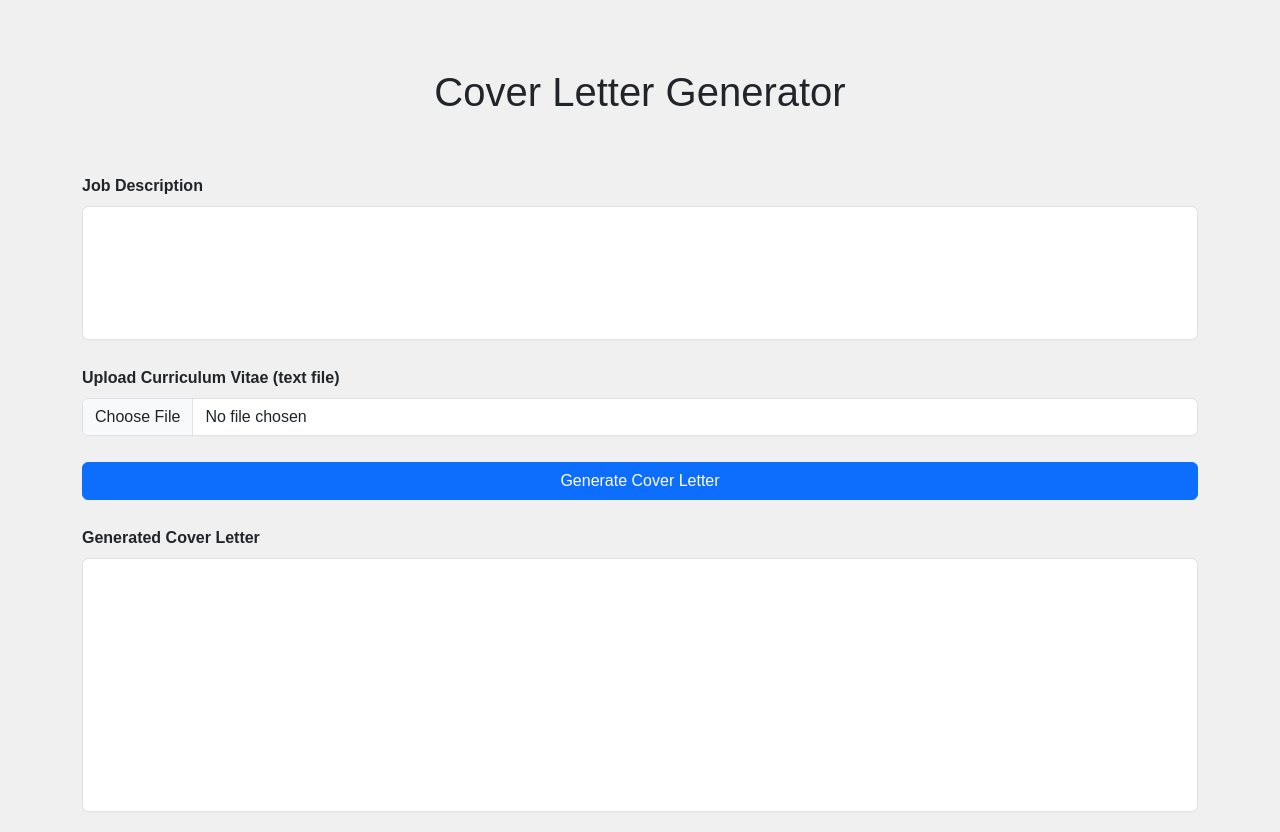
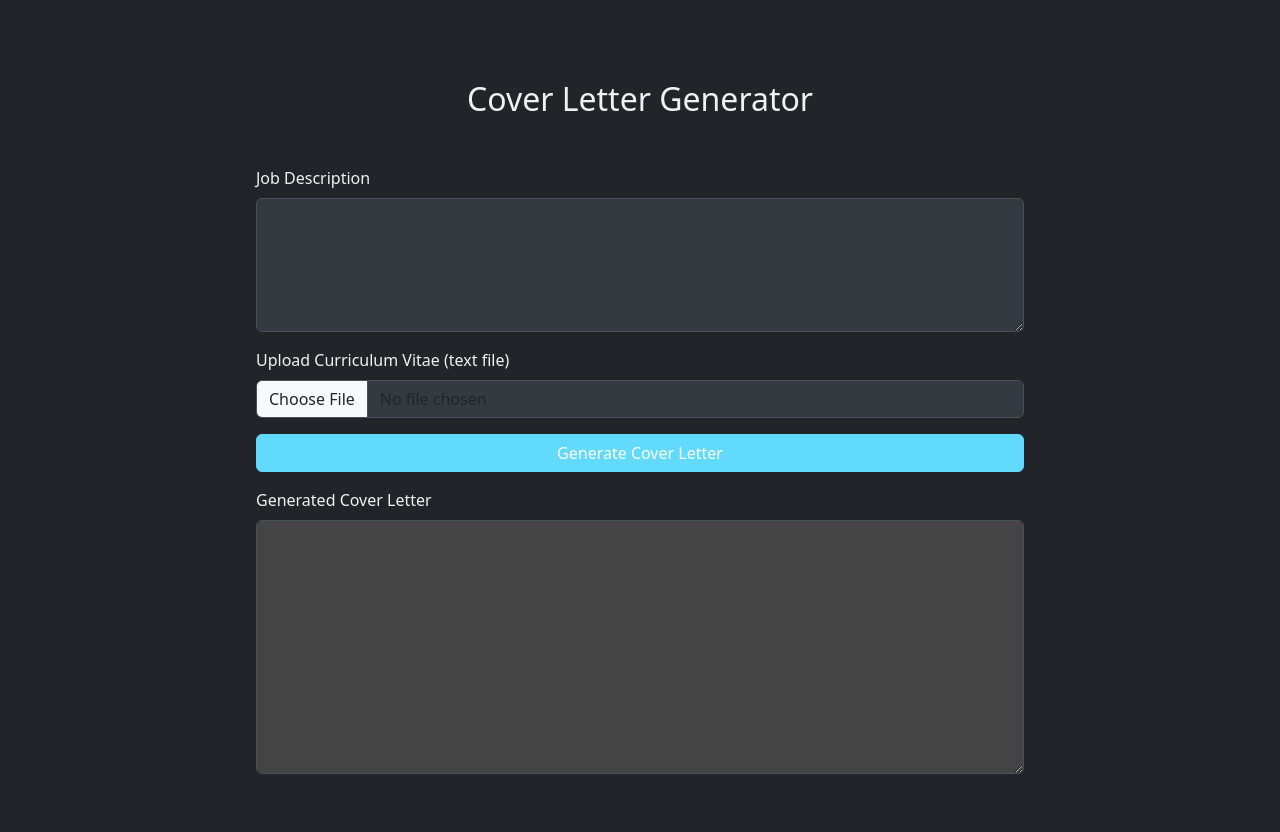
Before and after one commit to KamalDhass/Cover_Letter_GenV1, a plain HTML site: page index.html in a window 1280 px wide. After the commit the page ends 800 px from the top, so only its background shows below. Drawn offline with nearby package versions, Linux system fonts and the light colour scheme.

Commit message:
Update styles.css

```diff
--- a/styles.css
+++ b/styles.css
@@ -1,27 +1,47 @@
+/* Set dark theme colors */
 body {
-    font-family: Arial, sans-serif;
-    background-color: #f0f0f0;
-    padding: 20px;
+    background-color: #212529;
+    color: #f1f1f1;
 }
 
 .container {
-    display: flex;
-    flex-direction: column;
+    max-width: 800px;
+    margin: 0 auto;
+    padding: 16px;
 }
 
-label {
-    font-weight: bold;
-    margin-top: 10px;
+h1 {
+    font-size: 2rem;
+    margin-bottom: 16px;
+    text-align: center;
+    padding-top: 16px;
 }
 
-textarea {
-    resize: none;
+.form-control {
+    background-color: #343a40;
+    border-color: #495057;
 }
 
-button {
-    margin-top: 10px;
+.form-control:focus {
+    border-color: #495057;
+    box-shadow: 0 0 0 0.2rem rgba(97, 218, 251, 0.25);
 }
 
-.output {
-    margin-top: 30px;
+textarea[readonly] {
+    background-color: #444;
+    color: #f1f1f1;
 }
+
+button.btn-primary {
+    background-color: #61dafb;
+    border-color: #61dafb;
+}
+
+button.btn-primary:hover {
+    background-color: #4fc3f7;
+    border-color: #4fc3f7;
+}
+
+button.btn-primary:focus {
+    box-shadow: 0 0 0 0.2rem rgba(97, 218, 251, 0.5);
+}
```
